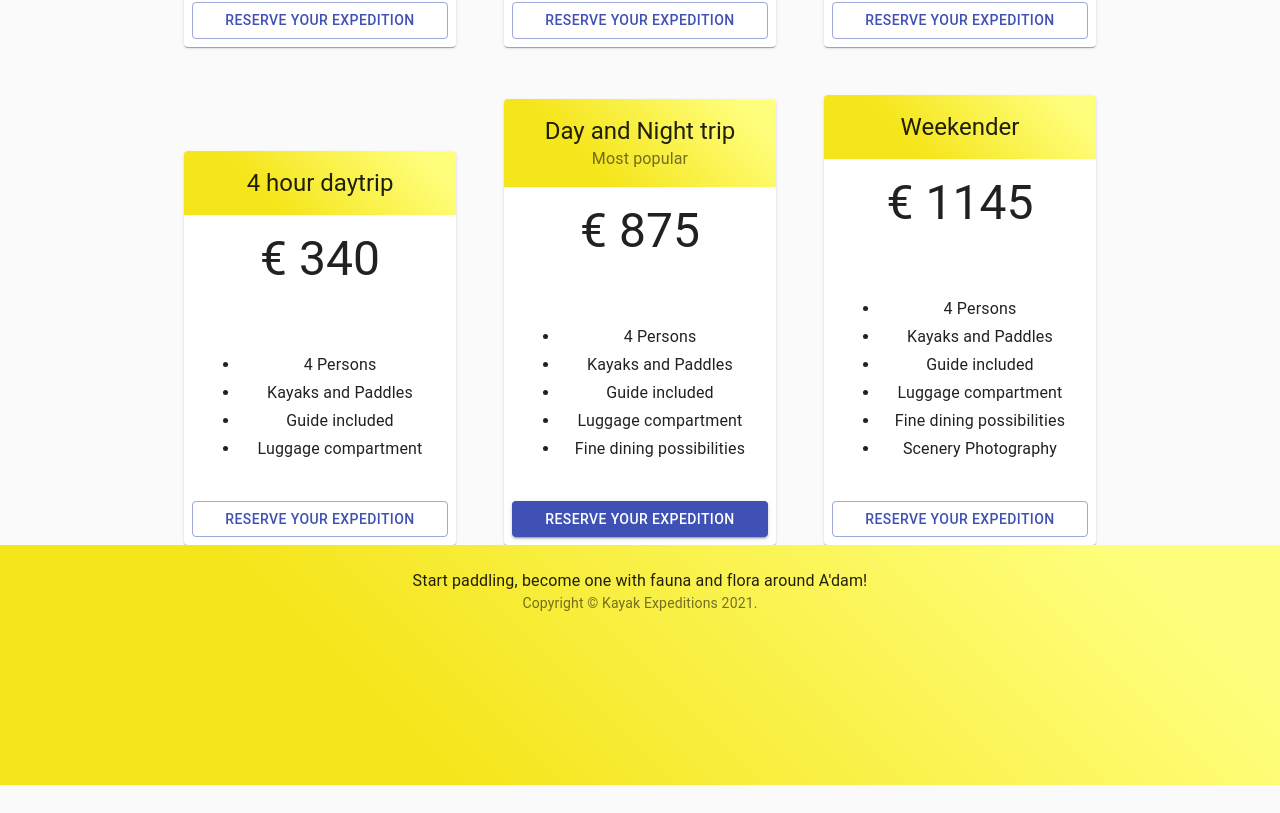
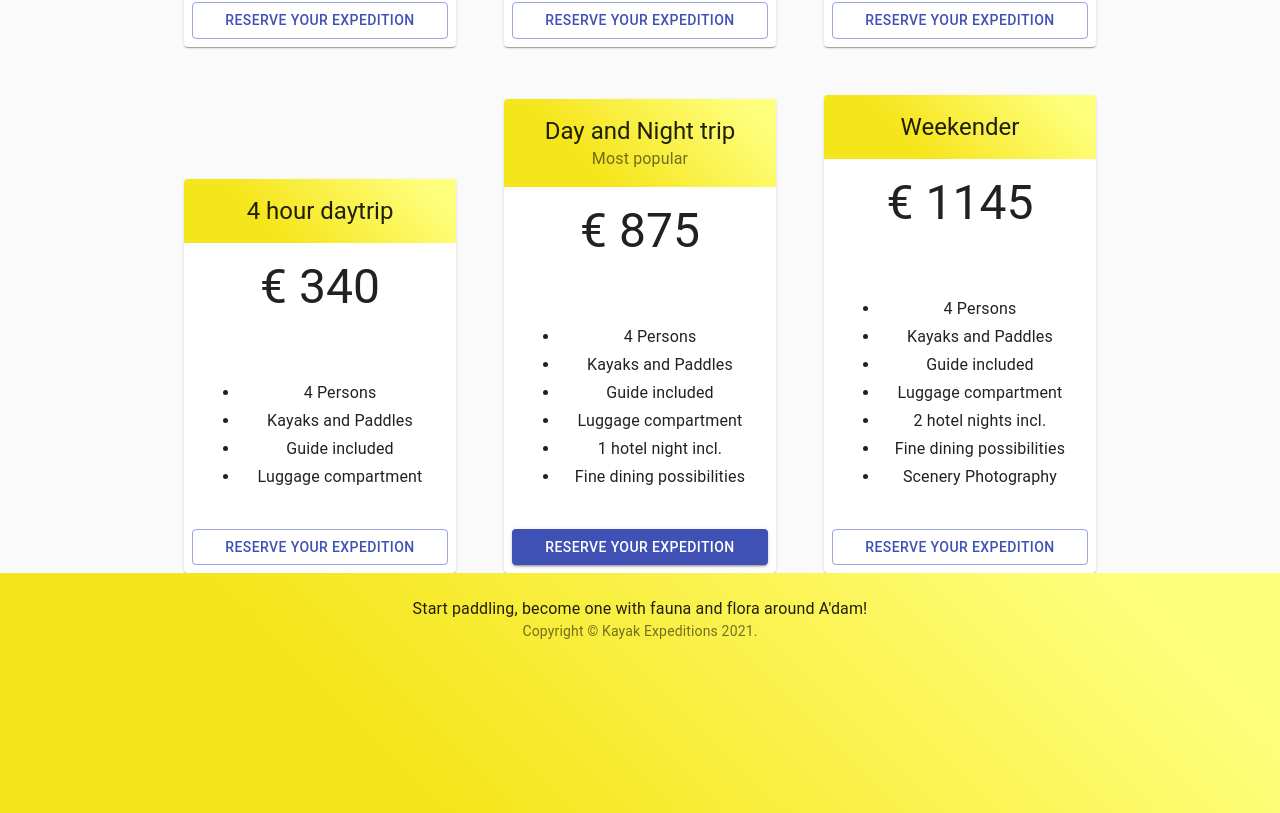
Before and after one commit to devarie/kayakka, a React (Create React App) app: page /Pricing in a window 1280 px wide. Shown: the part 717-1530 px from the top of the page. Before the commit the page ends 1502 px from the top, so only its background shows below. Built offline with nearby package versions, Linux system fonts and the light colour scheme.

Commit message:
cellheigt changed to 240px

```diff
--- a/src/Pricing.js
+++ b/src/Pricing.js
@@ -116,6 +116,7 @@ const tiers = [
       'Kayaks and Paddles',
       'Guide included',
       'Luggage compartment',
+      '1 hotel night incl.',
       'Fine dining possibilities',
     ],
     buttonText: <div> <Link color="inherit" href="https://kayakexpeditions.setmore.com">Reserve your Expedition</Link></div>,
@@ -129,6 +130,7 @@ const tiers = [
       'Kayaks and Paddles',
       'Guide included',
       'Luggage compartment',
+      '2 hotel nights incl.',
       'Fine dining possibilities',
       'Scenery Photography'
     ],
--- a/src/image-flexZO.js
+++ b/src/image-flexZO.js
@@ -24,7 +24,7 @@ export default function ImageGridListZO() {
 
   return (
     <div className={classes.root}>
-      <GridList cellHeight={480} className={classes.gridList} cols={3}>
+      <GridList cellHeight={"240"} className={classes.gridList} cols={3}>
         {tileDataZO.map((tile) => (
           <GridListTile key={tile.img} cols={tile.cols || 1}>
             <img src={tile.img} alt={tile.title} />
```
